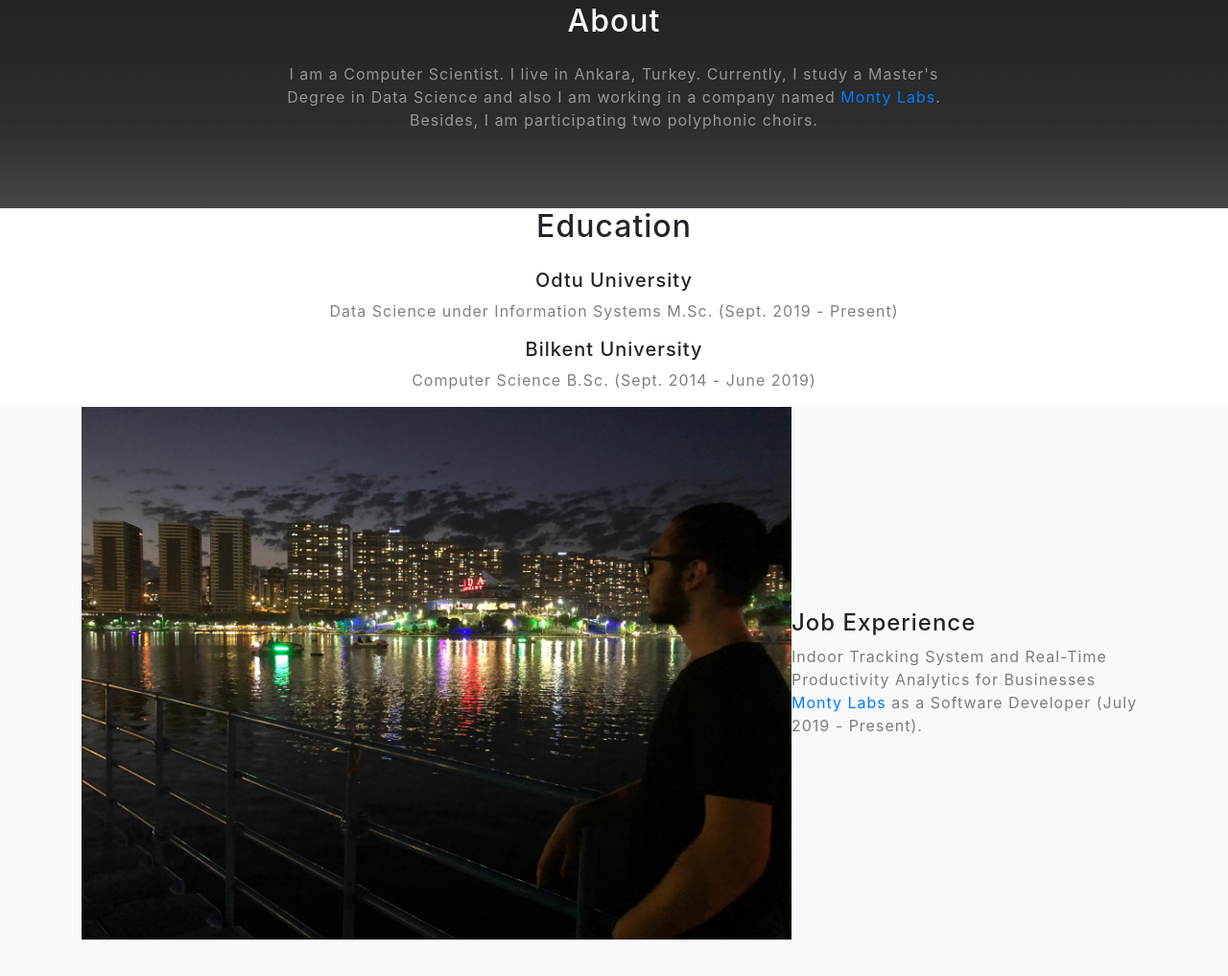
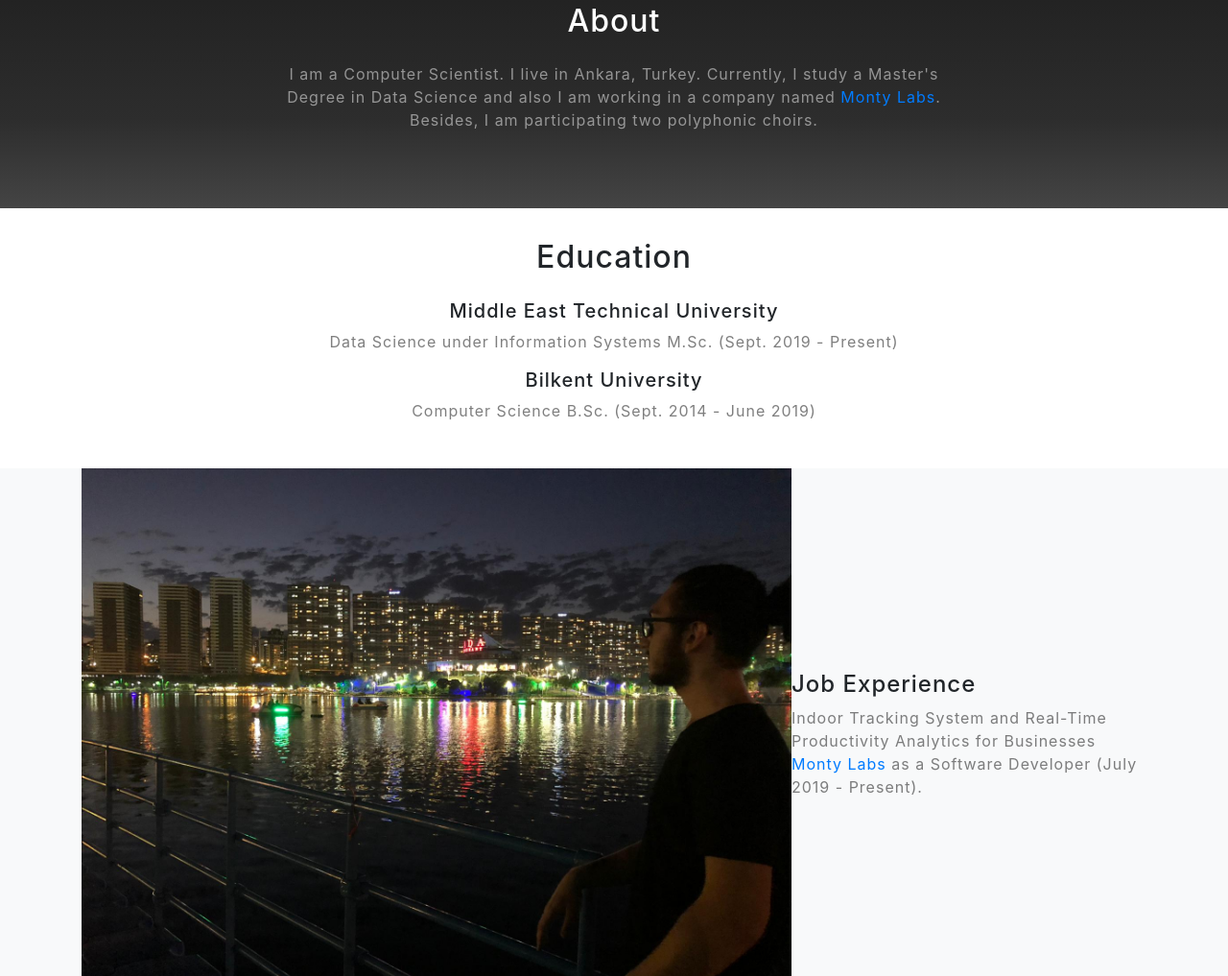
Before and after one commit to beratuna/karli, a website with bundled scripts: page index.html in a window 1280 px wide. Shown: the part 957-1974 px from the top of the page at 96% size. Built offline with nearby package versions, Linux system fonts and the light colour scheme.

Commit message:
Update index.html

```diff
--- a/index.html
+++ b/index.html
@@ -85,9 +85,9 @@
   <section id="education" class="education-section text-center">
     <div class="container">
       <div class="row">
-        <div class="col-lg-8 mx-auto">
+        <div class="col-lg-8 mx-auto" style="margin: 2em">
           <h2 class="text-black mb-4">Education</h2>
-          <h5 class="text-black mb-2">Odtu University</h5>
+          <h5 class="text-black mb-2">Middle East Technical University</h5>
           <p class="text-black-50">Data Science under Information Systems M.Sc. (Sept. 2019 - Present)</p>
           <h5 class="text-black mb-2">Bilkent University</h5>
           <p class="text-black-50">Computer Science B.Sc. (Sept. 2014 - June 2019)</p>
```
